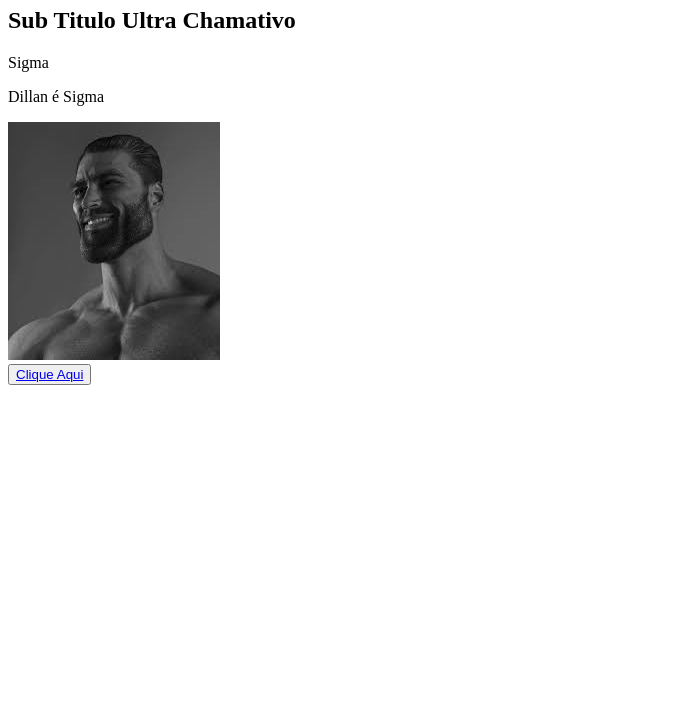
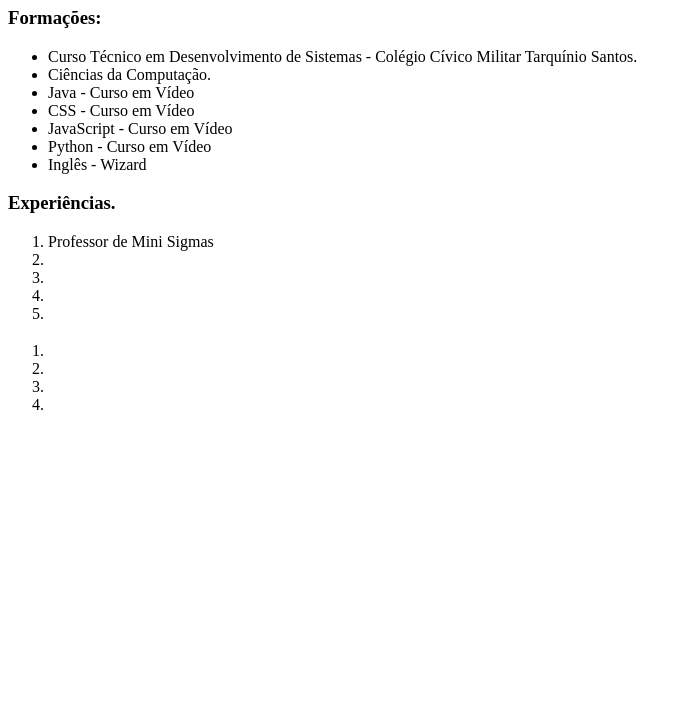
Before and after one commit to anthonyduarteaa/primeirapagina, a plain HTML site: page index.html in a window 1280 px wide. Shown: the part 73-800 px from the top of the page, without its empty margins (0-688 px from the left). Drawn offline with Linux system fonts and the light colour scheme.

Commit message:
Update index.html

```diff
--- a/index.html
+++ b/index.html
@@ -1,16 +1,43 @@
 <!DOCTYPE html>
-<html lang="pt-br">
+<html lang="en">
 <head>
     <meta charset="UTF-8">
     <meta name="viewport" content="width=device-width, initial-scale=1.0">
-    <title>Sigma Boy</title>
+    <title>Curriculo</title>
 </head>
 <body>
-    <h1>Titulo Chamativo</h1>
-    <h2>Sub Titulo Ultra Chamativo</h2>
-    <p>Sigma</p>
-    <p>Dillan é Sigma</p>
-    <img src="images.jpeg" alt=""><br>
-    <button><a href="https://www.google.com/">Clique Aqui</a></button>
+    <h1>Anthony</h1>
+    <h3>Formações:</h3>
+
+    <ul>
+        <li>Curso Técnico em Desenvolvimento de Sistemas - Colégio Cívico Militar Tarquínio Santos.</li>
+        <li>Ciências da Computação.</li>
+        <li>Java - Curso em Vídeo</li>
+        <li>CSS - Curso em Vídeo</li>
+        <li>JavaScript - Curso em Vídeo</li>
+        <li>Python - Curso em Vídeo</li>
+        <li>Inglês - Wizard</li>
+    </ul>
+
+    <h3>Experiências.</h3>
+    <ol>
+        <li>Professor de Mini Sigmas</li>
+        <li></li>
+        <li></li>
+        <li></li>
+        <li></li>
+    </ol>
+
+    <h3></h3>
+
+    <ol>
+        <li></li>
+        <li></li>
+        <li></li>
+        <li></li>
+    </ol>
+
+
+
 </body>
 </html>
```
